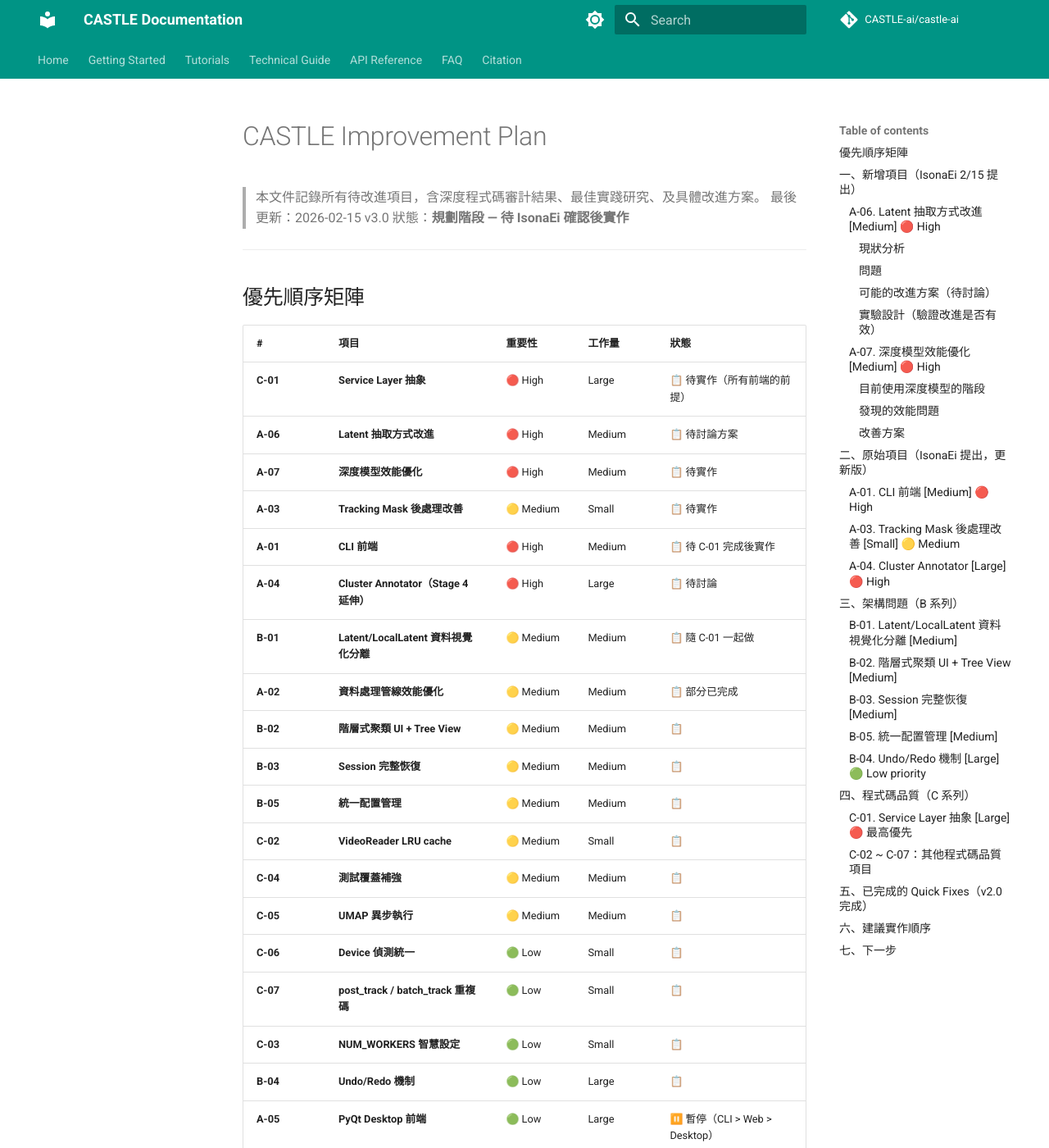
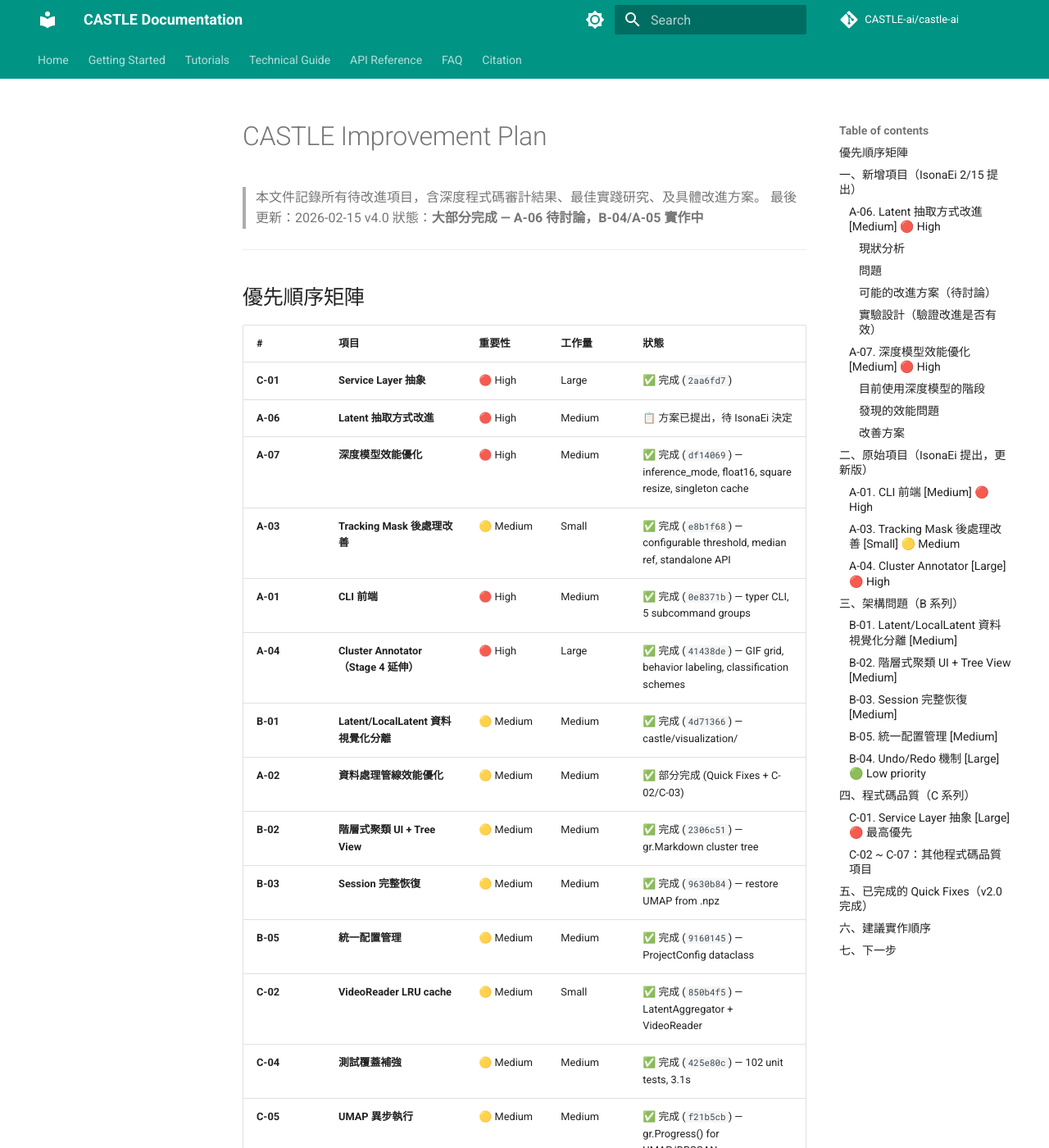
Before and after one commit to CASTLE-ai/castle-ai, an MkDocs documentation site: the page built from docs/IMPROVEMENT_PLAN.md, in a window 1280 px wide and 1400 px high. Shown: the whole window at 82% size. Built offline with MkDocs 1.6.1 and Material for MkDocs 9.7.7, drawn with Linux system fonts in a browser that asks for light colours; comment, search, counter and statistics services are not loaded; some of the changed text lies outside the part shown.

Commit message:
docs: update IMPROVEMENT_PLAN.md to v4.0 with current status

```diff
--- a/docs/IMPROVEMENT_PLAN.md
+++ b/docs/IMPROVEMENT_PLAN.md
@@ -1,8 +1,8 @@
 # CASTLE Improvement Plan
 
 > 本文件記錄所有待改進項目，含深度程式碼審計結果、最佳實踐研究、及具體改進方案。
-> 最後更新：2026-02-15 v3.0
-> 狀態：**規劃階段 — 待 IsonaEi 確認後實作**
+> 最後更新：2026-02-15 v4.0
+> 狀態：**大部分完成 — A-06 待討論，B-04/A-05 實作中**
 
 ---
 
@@ -10,26 +10,29 @@
 
 | # | 項目 | 重要性 | 工作量 | 狀態 |
 |---|------|--------|--------|------|
-| **C-01** | **Service Layer 抽象** | 🔴 High | Large | 📋 待實作（所有前端的前提） |
-| **A-06** | **Latent 抽取方式改進** | 🔴 High | Medium | 📋 待討論方案 |
-| **A-07** | **深度模型效能優化** | 🔴 High | Medium | 📋 待實作 |
-| **A-03** | **Tracking Mask 後處理改善** | 🟡 Medium | Small | 📋 待實作 |
-| **A-01** | **CLI 前端** | 🔴 High | Medium | 📋 待 C-01 完成後實作 |
-| **A-04** | **Cluster Annotator（Stage 4 延伸）** | 🔴 High | Large | 📋 待討論 |
-| **B-01** | **Latent/LocalLatent 資料視覺化分離** | 🟡 Medium | Medium | 📋 隨 C-01 一起做 |
-| **A-02** | **資料處理管線效能優化** | 🟡 Medium | Medium | 📋 部分已完成 |
-| **B-02** | **階層式聚類 UI + Tree View** | 🟡 Medium | Medium | 📋 |
-| **B-03** | **Session 完整恢復** | 🟡 Medium | Medium | 📋 |
-| **B-05** | **統一配置管理** | 🟡 Medium | Medium | 📋 |
-| **C-02** | **VideoReader LRU cache** | 🟡 Medium | Small | 📋 |
-| **C-04** | **測試覆蓋補強** | 🟡 Medium | Medium | 📋 |
-| **C-05** | **UMAP 異步執行** | 🟡 Medium | Medium | 📋 |
-| **C-06** | **Device 偵測統一** | 🟢 Low | Small | 📋 |
-| **C-07** | **post_track / batch_track 重複碼** | 🟢 Low | Small | 📋 |
-| **C-03** | **NUM_WORKERS 智慧設定** | 🟢 Low | Small | 📋 |
-| **B-04** | **Undo/Redo 機制** | 🟢 Low | Large | 📋 |
-| **A-05** | **PyQt Desktop 前端** | 🟢 Low | Large | ⏸️ 暫停（CLI > Web > Desktop） |
+| **C-01** | **Service Layer 抽象** | 🔴 High | Large | ✅ 完成 (`2aa6fd7`) |
+| **A-06** | **Latent 抽取方式改進** | 🔴 High | Medium | 📋 方案已提出，待 IsonaEi 決定 |
+| **A-07** | **深度模型效能優化** | 🔴 High | Medium | ✅ 完成 (`df14069`) — inference_mode, float16, square resize, singleton cache |
+| **A-03** | **Tracking Mask 後處理改善** | 🟡 Medium | Small | ✅ 完成 (`e8b1f68`) — configurable threshold, median ref, standalone API |
+| **A-01** | **CLI 前端** | 🔴 High | Medium | ✅ 完成 (`0e8371b`) — typer CLI, 5 subcommand groups |
+| **A-04** | **Cluster Annotator（Stage 4 延伸）** | 🔴 High | Large | ✅ 完成 (`41438de`) — GIF grid, behavior labeling, classification schemes |
+| **B-01** | **Latent/LocalLatent 資料視覺化分離** | 🟡 Medium | Medium | ✅ 完成 (`4d71366`) — castle/visualization/ |
+| **A-02** | **資料處理管線效能優化** | 🟡 Medium | Medium | ✅ 部分完成 (Quick Fixes + C-02/C-03) |
+| **B-02** | **階層式聚類 UI + Tree View** | 🟡 Medium | Medium | ✅ 完成 (`2306c51`) — gr.Markdown cluster tree |
+| **B-03** | **Session 完整恢復** | 🟡 Medium | Medium | ✅ 完成 (`9630b84`) — restore UMAP from .npz |
+| **B-05** | **統一配置管理** | 🟡 Medium | Medium | ✅ 完成 (`9160145`) — ProjectConfig dataclass |
+| **C-02** | **VideoReader LRU cache** | 🟡 Medium | Small | ✅ 完成 (`850b4f5`) — LatentAggregator + VideoReader |
+| **C-04** | **測試覆蓋補強** | 🟡 Medium | Medium | ✅ 完成 (`425e80c`) — 102 unit tests, 3.1s |
+| **C-05** | **UMAP 異步執行** | 🟡 Medium | Medium | ✅ 完成 (`f21b5cb`) — gr.Progress() for UMAP/DBSCAN |
+| **C-06** | **Device 偵測統一** | 🟢 Low | Small | ✅ 完成 (`1a01ca4`) |
+| **C-07** | **post_track / batch_track 重複碼** | 🟢 Low | Small | ✅ 完成 (`6cd3af6`) |
+| **C-03** | **NUM_WORKERS 智慧設定** | 🟢 Low | Small | ✅ 完成 (`5237260`) — centralized in environment.py |
+| **B-04** | **Undo/Redo 機制** | 🟢 Low | Large | 🔄 實作中 |
+| **A-05** | **PyQt Desktop 前端** | 🟢 Low | Large | 🔄 實作中 |
 | F-01~F-09 | Quick Fixes（9 項） | — | — | ✅ 全部完成 |
+| **審計修復** | Thread safety, H5IO, imports, deprecation | 🔴 High | Medium | ✅ 完成 (3 commits) |
+| **架構清理** | cluster_page 拆分, lazy imports, dedup | 🟡 Medium | Medium | ✅ 完成 (4 commits) |
+| **資源管理** | GPU cache eviction, SAM cache, frame cache | 🟡 Medium | Small | ✅ 完成 (3 commits) |
 
 ---
 
```
